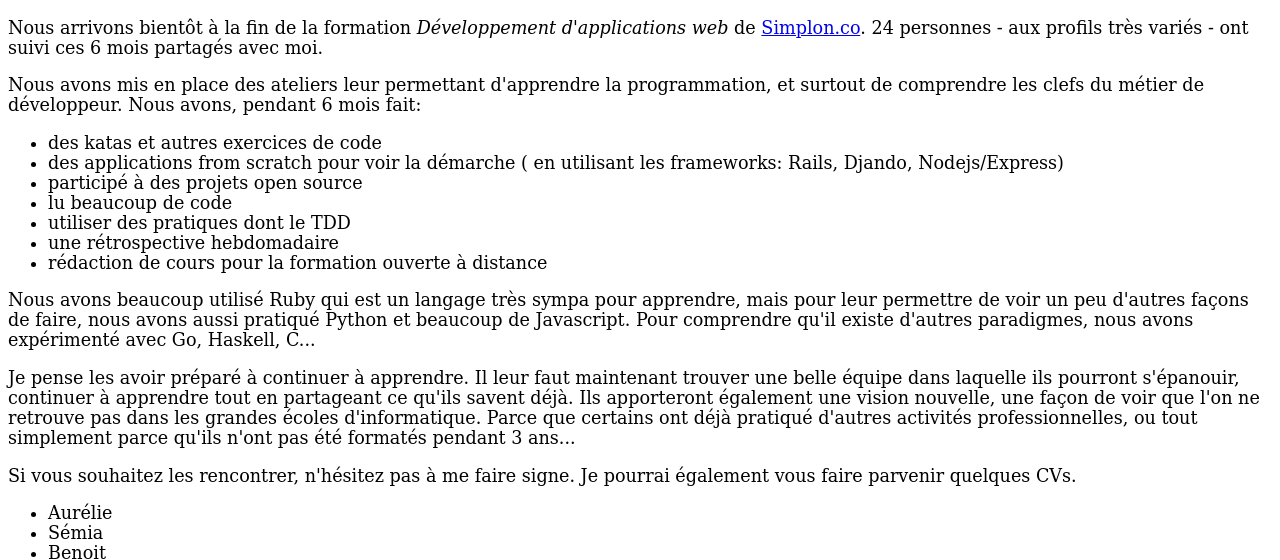
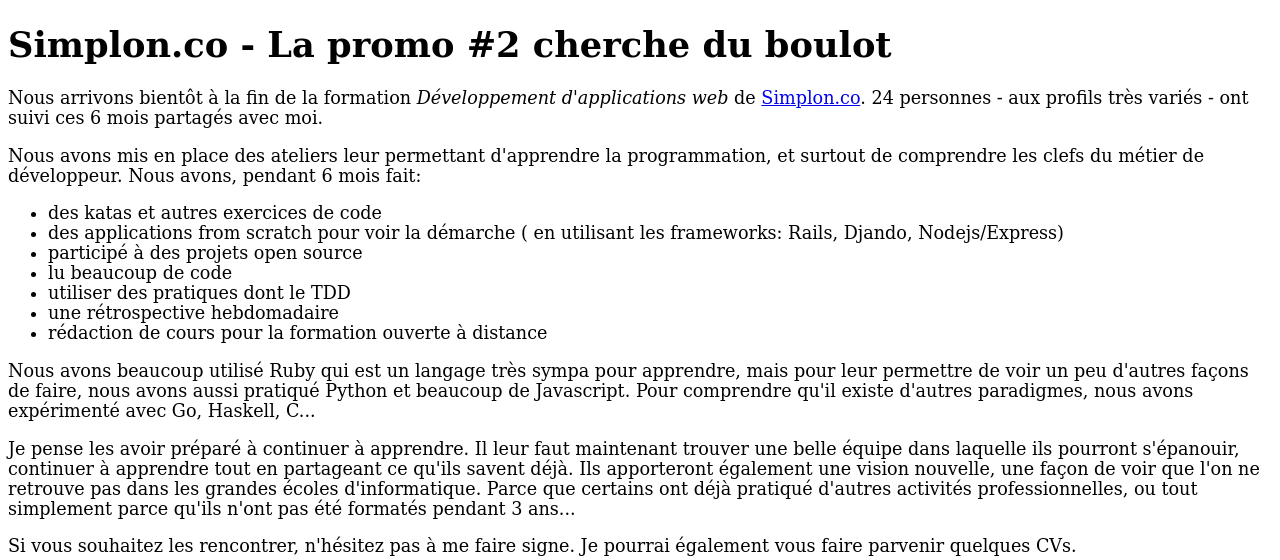
Before and after one commit to simplonco/promo-2, a plain HTML site: page index.html in a window 1280 px wide. Shown: the top 560 px of the page. Drawn offline with Linux system fonts and the light colour scheme.

Commit message:
Add title

```diff
--- a/index.html
+++ b/index.html
@@ -3,8 +3,10 @@
 <head>
   <meta charset="utf-8"/>
   <link type="text/css" rel="stylesheet" href="style.css"/>
+  <title>Simplon.co / Promo 2</title>
 </head>
 <body>
+  <h1>Simplon.co - La promo #2 cherche du boulot</h1>
   <p>
     Nous arrivons bientôt à la fin de la formation <em>Développement d'applications web</em> de <a href="http://simplon.co">Simplon.co</a>. 24 personnes - aux profils très variés - ont suivi ces 6 mois partagés avec moi.
   </p>
```
